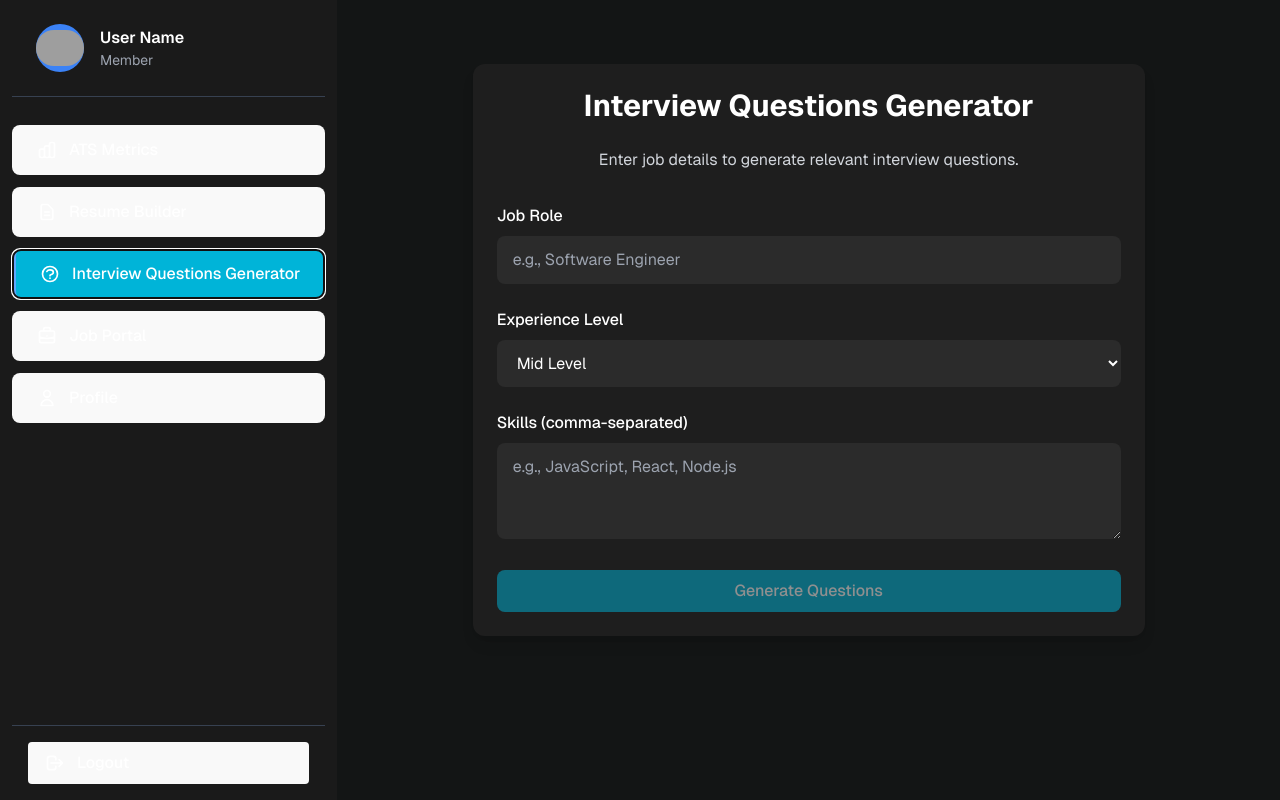
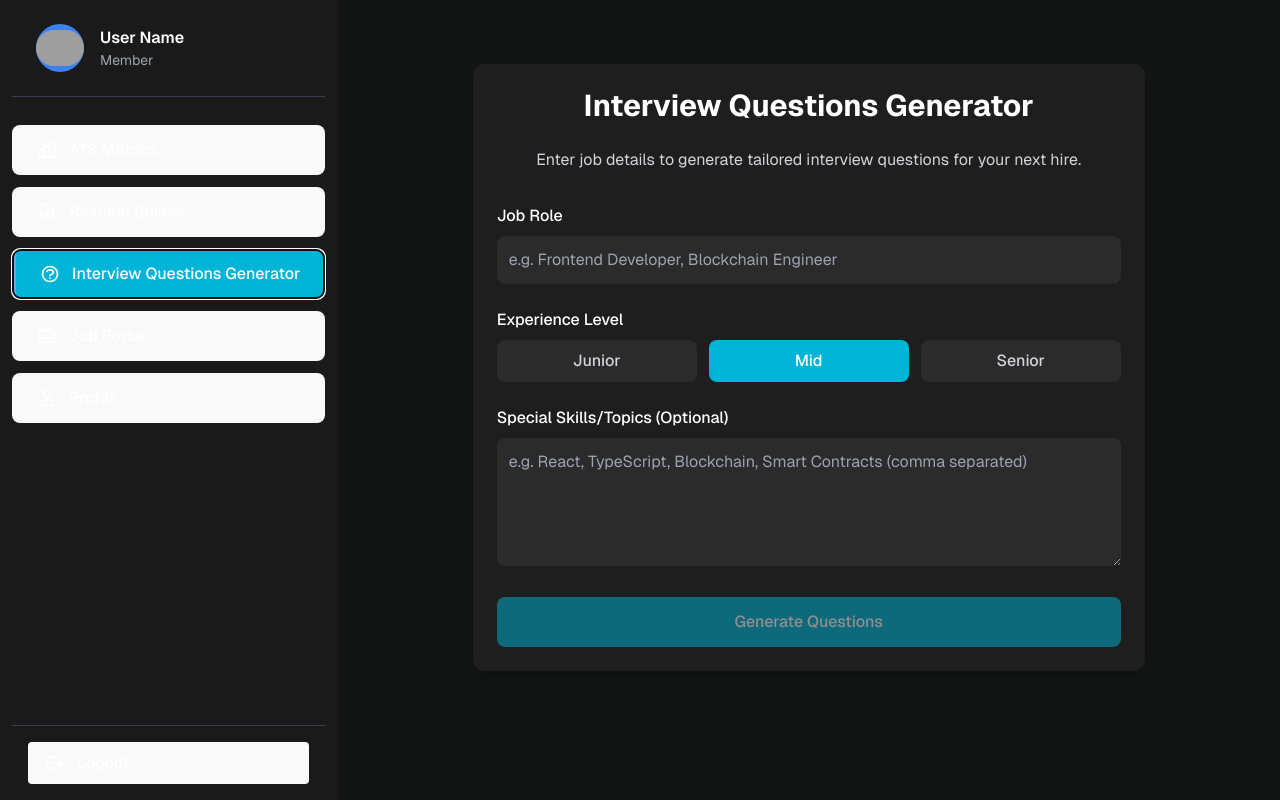
Before and after one commit to nsvoriginals/dash, a React (Vite) app: page /dashboard in a window 1280 px wide. Both pictures are taken after a click on the button "Interview Questions Generator". Built offline with nearby package versions, Linux system fonts and the light colour scheme; grey boxes are pictures that could not be loaded.

Commit message:
added all files

```diff
--- a/src/components/InterviewGenComponents/InterviewGenDash.jsx
+++ b/src/components/InterviewGenComponents/InterviewGenDash.jsx
@@ -1,3 +1,4 @@
+
 import React, { useState, useEffect } from "react";
 import { motion, AnimatePresence } from "framer-motion";
 import { QuestionCard } from "./QuestionCard";
@@ -26,7 +27,7 @@ const Button = ({ text, onClick, className = '', disabled = false }) => {
 
 export default function InterviewQuestionsGenerator() {
   // Access and use resumeAtom from your store
-  const [resumeData, setResumeData] = useAtom(resumeAtom);
+  const [resumeData,setResumeData] = useAtom(resumeAtom);
 
   const [submitted, setSubmitted] = useState(false);
   const [loading, setLoading] = useState(false);
@@ -36,19 +37,9 @@ export default function InterviewQuestionsGenerator() {
   const [questions, setQuestions] = useState([]);
   const navigate = useNavigate();
 
-  // Initialize resumeData from localStorage if empty
-  useEffect(() => {
-    if (!resumeData || Object.keys(resumeData).length === 0) {
-      const savedData = localStorage.getItem("resumeData");
-      if (savedData) {
-        try {
-          setResumeData(JSON.parse(savedData));
-        } catch (error) {
-          console.error("Error parsing resume data:", error);
+ if(resumeData=={}){
+  setResumeData(localStorage.getItem("resumeData"))
  }
-      }
-    }
-  }, [resumeData, setResumeData]);
 
   // Auto-navigate option (commented out for now)
   /*
@@ -80,14 +71,11 @@ const handleSubmit = async (e) => {
       resumeData: resumeData
     };
 
-    const response = await fetch(`${import.meta.env.VITE_BACKEND_URL}/api/generate`, {
+    const response = await fetch("http://localhost:8000/api/generate", {
       method: "POST",
       headers: {
         "Content-Type": "application/json",
-        "Accept": "application/json",
       },
-      credentials: 'include',
-      mode: 'cors',
       body: JSON.stringify(requestData),
     });
 
@@ -180,28 +168,27 @@ const handleSubmit = async (e) => {
   };
 
 
-  // Helper function to extract resume info for display
+  // Helper function to extract resume info for display (optional)
   const getResumeInfo = () => {
     const basicInfo = [];
 
-    if (resumeData?.basics?.name) {
+    if (resumeData.basics && resumeData.basics.name)
       basicInfo.push(`Name: ${resumeData.basics.name}`);
-    }
 
-    if (resumeData?.basics?.label) {
+    if (resumeData.basics && resumeData.basics.label)
       basicInfo.push(`Title: ${resumeData.basics.label}`);
-    }
 
-    const skillsList = resumeData?.skills?.map(skill => skill.name).join(", ") || "";
-    if (skillsList) {
-      basicInfo.push(`Skills: ${skillsList}`);
-    }
+    const skillsList = resumeData.skills?.map(skill => skill.name).join(", ") || "";
+    if (skillsList) basicInfo.push(`Skills: ${skillsList}`);
 
-    return basicInfo.join("\n");
+    return basicInfo;
   };
 
+  const resumeInfo = getResumeInfo();
+  const hasResumeData = resumeInfo.length > 0;
+
   return (
-    <main className="flex-1 bg-[#131515] overflow-auto">
+    <main className="flex-1 bg-[#131515] overflow-auto min-h-screen">
       <AnimatePresence mode="wait">
         <motion.div
           key={submitted ? "results" : "form"}
@@ -223,62 +210,73 @@ const handleSubmit = async (e) => {
                   Interview Questions Generator
                 </h1>
                 <p className="text-gray-300 mb-8 text-center">
-                  Enter job details to generate relevant interview questions.
+                  Enter job details to generate tailored interview questions for your next hire.
                 </p>
+
+                {/* Resume Data Alert/Info */}
+                {hasResumeData && (
+                  <div className="bg-[#2a2a2a] border border-[#3a3a3a] rounded-lg p-4 mb-6">
+                    <h3 className="text-[#00b4d8] font-medium mb-2">Resume Data Detected</h3>
+                    <div className="text-gray-300 text-sm">
+                      {resumeInfo.map((info, index) => (
+                        <div key={index} className="mb-1">{info}</div>
+                      ))}
+                    </div>
+                    <div className="text-xs text-gray-400 mt-2">
+                      This data will be used to generate more personalized questions.
+                    </div>
+                  </div>
+                )}
 
                 <form onSubmit={handleSubmit} className="space-y-6">
                   {/* Job Role */}
                   <div className="space-y-2">
-                    <label htmlFor="role" className="block text-white font-medium">
-                      Job Role
-                    </label>
+                    <label className="block text-white font-medium">Job Role</label>
                     <input
-                      type="text"
-                      id="role"
                       value={role}
                       onChange={(e) => setRole(e.target.value)}
-                      className="w-full bg-[#2b2b2b] text-white rounded-lg px-4 py-3 focus:ring-2 focus:ring-[#00b4d8] focus:outline-none"
-                      placeholder="e.g., Software Engineer"
+                      className="w-full bg-[#2b2b2b] text-white rounded-lg p-3 focus:ring-2 focus:ring-indigo-500 focus:outline-none"
+                      placeholder="e.g. Frontend Developer, Blockchain Engineer"
                     />
                   </div>
 
                   {/* Experience Level */}
                   <div className="space-y-2">
-                    <label htmlFor="experience" className="block text-white font-medium">
-                      Experience Level
-                    </label>
-                    <select
-                      id="experience"
-                      value={experience}
-                      onChange={(e) => setExperience(e.target.value)}
-                      className="w-full bg-[#2b2b2b] text-white rounded-lg px-4 py-3 focus:ring-2 focus:ring-[#00b4d8] focus:outline-none"
+                    <label className="block text-white font-medium">Experience Level</label>
+                    <div className="grid grid-cols-3 gap-3">
+                      {['junior', 'mid', 'senior'].map((level) => (
+                        <button
+                          key={level}
+                          type="button"
+                          onClick={() => setExperience(level)}
+                          className={`py-2 rounded-lg transition-colors ${
+                            experience === level
+                              ? 'bg-[#00b4d8] text-white'
+                              : 'bg-[#2b2b2b] text-gray-300 hover:bg-[#3b3b3b]'
+                          }`}
                         >
-                      <option value="entry">Entry Level</option>
-                      <option value="mid">Mid Level</option>
-                      <option value="senior">Senior Level</option>
-                    </select>
+                          {level.charAt(0).toUpperCase() + level.slice(1)}
+                        </button>
+                      ))}
+                    </div>
                   </div>
 
-                  {/* Skills */}
+                  {/* Special Skills */}
                   <div className="space-y-2">
-                    <label htmlFor="skills" className="block text-white font-medium">
-                      Skills (comma-separated)
-                    </label>
+                    <label className="block text-white font-medium">Special Skills/Topics (Optional)</label>
                     <textarea
-                      id="skills"
                       value={skills}
                       onChange={(e) => setSkills(e.target.value)}
-                      className="w-full bg-[#2b2b2b] text-white rounded-lg px-4 py-3 focus:ring-2 focus:ring-[#00b4d8] focus:outline-none"
-                      placeholder="e.g., JavaScript, React, Node.js"
-                      rows="3"
+                      className="w-full h-32 bg-[#2b2b2b] text-white rounded-lg p-3 focus:ring-2 focus:ring-indigo-500 focus:outline-none"
+                      placeholder="e.g. React, TypeScript, Blockchain, Smart Contracts (comma separated)"
                     />
                   </div>
 
                   {/* Submit Button */}
                   <Button
                     text="Generate Questions"
-                    type="submit"
-                    className="w-full bg-[#00b4d8] text-white hover:bg-[#00b4d8]/90"
+                    onClick={handleSubmit}
+                    className="w-full py-3 bg-[#00b4d8] text-white hover:bg-indigo-700"
                     disabled={!role.trim()}
                   />
                 </form>
@@ -288,7 +286,7 @@ const handleSubmit = async (e) => {
               <>
                 <div className="flex justify-between items-center mb-8">
                   <Button
-                    text="New Questions"
+                    text="Generate New Questions"
                     onClick={handleReset}
                     className="bg-gray-700 text-white hover:bg-gray-600"
                   />
@@ -300,21 +298,37 @@ const handleSubmit = async (e) => {
                   >
                     Interview Questions
                   </motion.h2>
-                  <Button
-                    text="Export PDF"
-                    onClick={exportToPDF}
-                    className="bg-[#00b4d8] text-white hover:bg-[#00b4d8]/90"
-                  />
+                  <div className="w-24" />
                 </div>
 
-                <div className="grid grid-cols-1 md:grid-cols-2 gap-6">
+                <motion.div
+                  className="max-h-[70vh] overflow-y-auto mt-4 pb-6"
+                  initial={{ opacity: 0 }}
+                  animate={{ opacity: 1 }}
+                  transition={{ duration: 0.5 }}
+                >
+
+
 {questions.map((question, index) => (
+  <motion.div key={question.id || index} className="mb-4">
     <QuestionCard
-                      key={index}
-                      question={question}
-                      index={index + 1}
+      no={index + 1}
+      question={question.question}
+      answer={question.expected_answer}
+      difficulty={question.difficulty}
+      type={question.type}
+      skills={question.skill_tested}
     />
+  </motion.div>
 ))}
+                </motion.div>
+
+                <div className="flex mt-6 space-x-4">
+                  <Button
+                    onClick={exportToPDF}
+                    text="Export as PDF"
+                    className="flex-1 bg-[#00b4d8] text-white p-3 rounded-lg hover:bg-indigo-700"
+                  />
                 </div>
               </>
             )}
```
Lines whose indentation alone changed are shown as unchanged.
